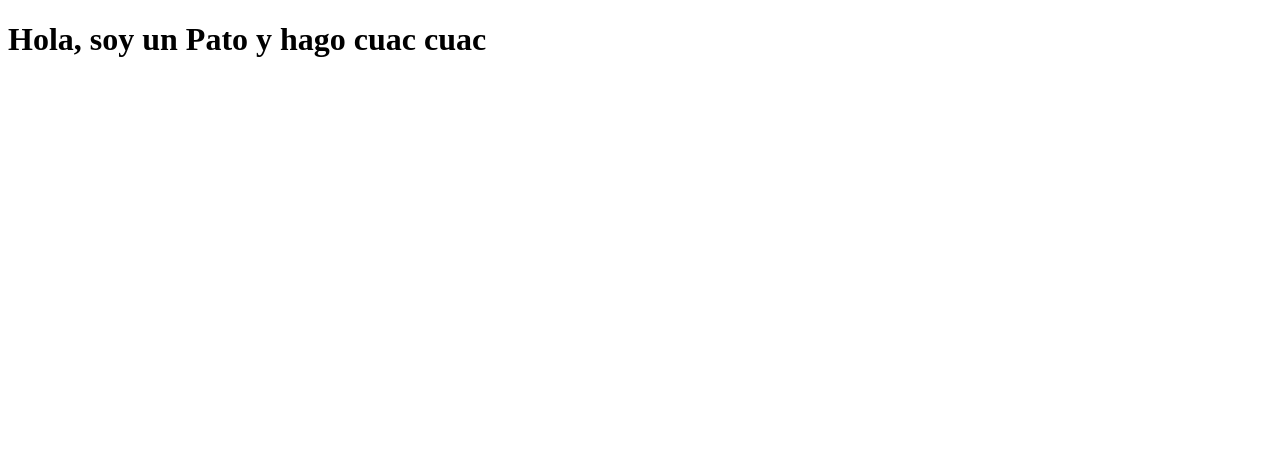
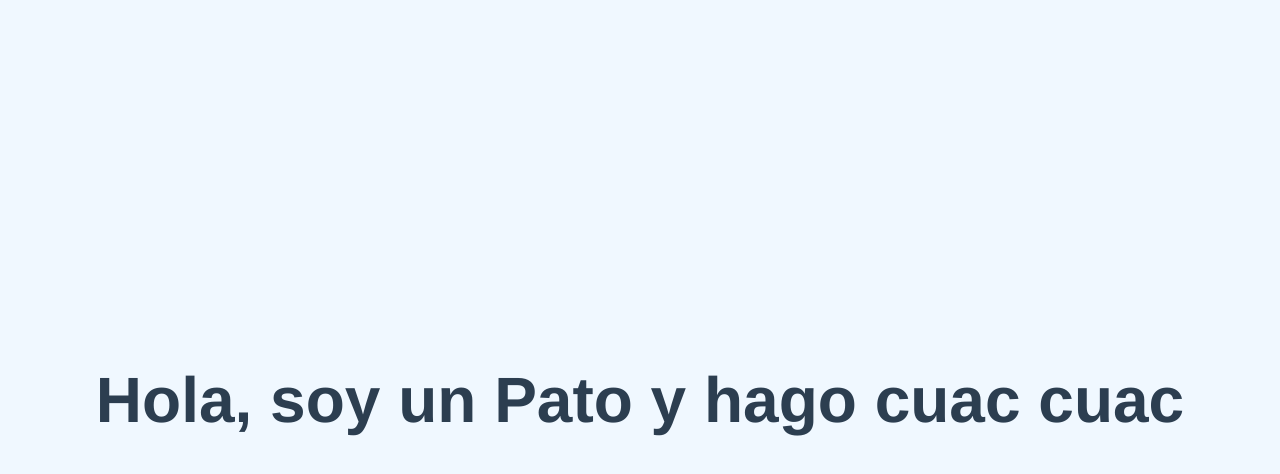
Before and after one commit to NayeliAguirre7/mi-pagina, a plain HTML site: page index.html in a window 1280 px wide. Drawn offline with Linux system fonts and the light colour scheme.

Commit message:
Update index.html

```diff
--- a/index.html
+++ b/index.html
@@ -1,9 +1,25 @@
 <!DOCTYPE html>
-<html>
+<html lang="es">
 <head>
-    <title>Mi primera página</title>
+  <meta charset="UTF-8">
+  <title>Mi Página</title>
+  <style>
+    body {
+      background-color: #f0f8ff;
+      font-family: 'Helvetica Neue', sans-serif;
+      display: flex;
+      justify-content: center;
+      align-items: center;
+      height: 100vh;
+      margin: 0;
+    }
+    h1 {
+      color: #2c3e50;
+      font-size: 4rem;
+    }
+  </style>
 </head>
 <body>
-    <h1>Hola, soy un Pato y hago cuac cuac</h1>
+  <h1>Hola, soy un Pato y hago cuac cuac</h1>
 </body>
 </html>
```
